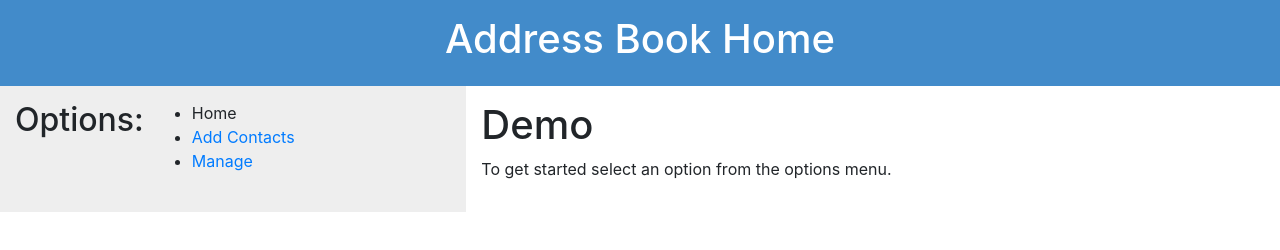
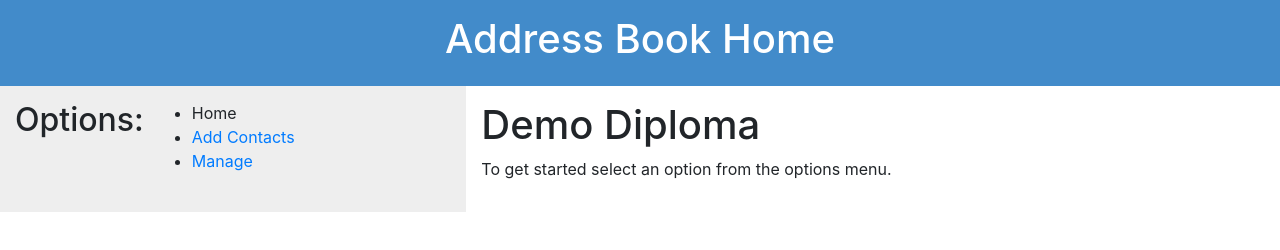
Before and after one commit to circletes/address-book, a website: page views/index.html in a window 1280 px wide. Drawn offline with nearby package versions, Linux system fonts and the light colour scheme.

Commit message:
Update index.html

```diff
--- a/views/index.html
+++ b/views/index.html
@@ -69,7 +69,7 @@
         </nav>
 
         <article class="article">
-            <h1>Demo</h1>
+            <h1>Demo Diploma</h1>
             <p>To get started select an option from the options menu. </p>
         </article>
     </div>
```
